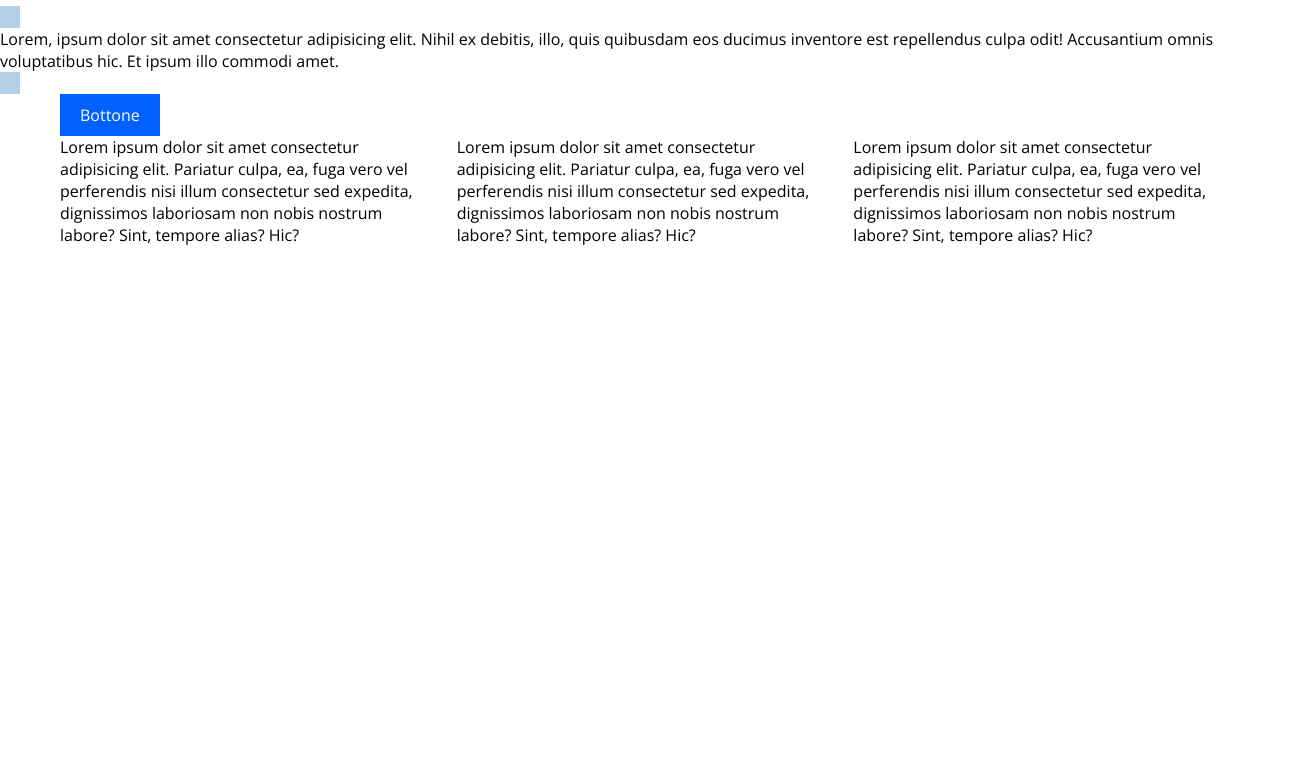
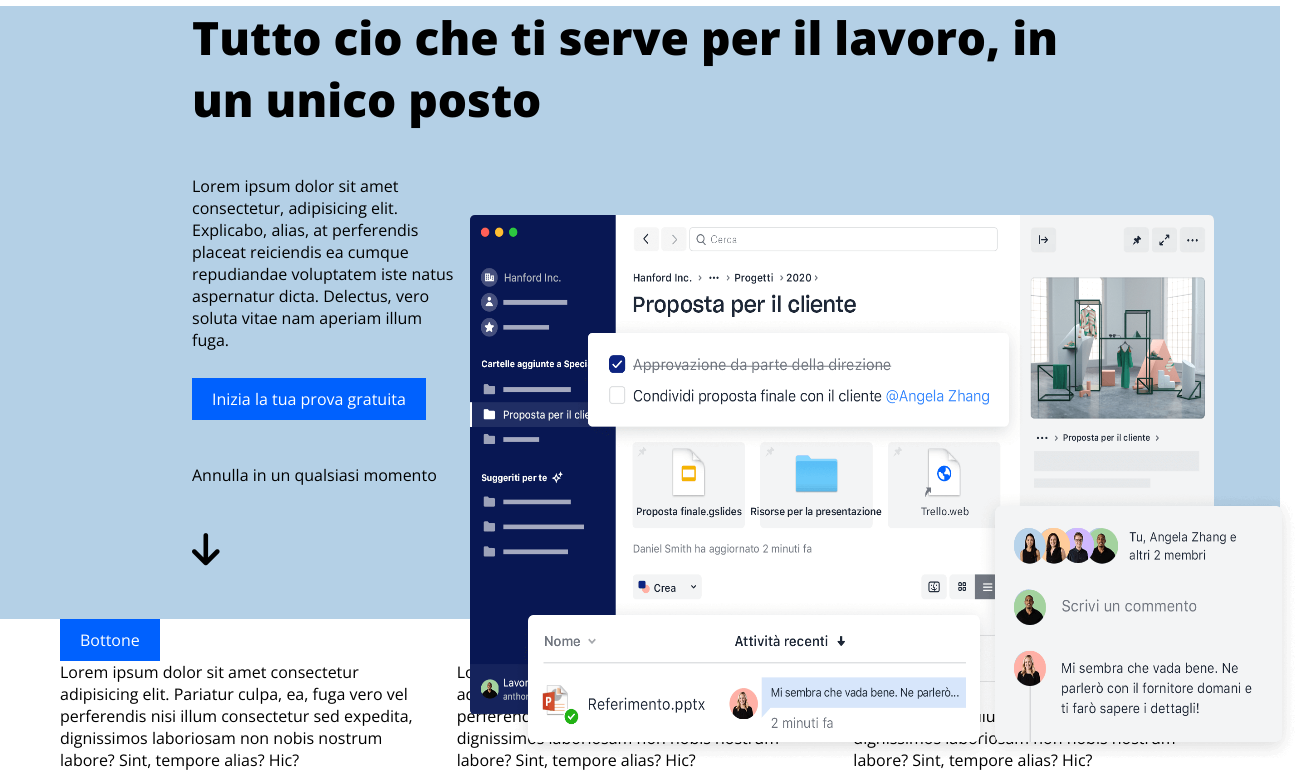
Before and after one commit to DennyRubino/htmlcss-dropbox, a plain HTML site: page index.html in a window 1280 px wide. Shown: the part 74-845 px from the top of the page, 1306 px wide, since content can reach past the window. Before the commit the page ends 800 px from the top, so only its background shows below. Drawn offline with nearby package versions, Linux system fonts and the light colour scheme.

Commit message:
add hero

```diff
--- a/css/style.css
+++ b/css/style.css
@@ -37,13 +37,14 @@
      padding-left: 20px;
     padding-right: 20px;
 }
-.container-hero {
-    max-width: 1200px;
+.container-big {
+    max-width: 100%;
     margin-left: auto;
     margin-right: auto;
-     padding-left: 20px;
-    padding-right: 20px;
-    background-color: #B4D0E6;
+     padding-left: 15%;
+    padding-right: 15%;
+    background-color:#B4D0E6;
+    padding-bottom: 4%;
 }
 nav {
     cursor: pointer;
@@ -72,6 +73,19 @@ header .nav {
     flex-grow: 1;
 }
 
+.minus{max-width: 100%;
+    padding-right: 70%;
+    margin-top: 5%;
+    padding-bottom: 3%;
+}
+.pad-5 {
+    padding-top: 5%;
+    padding-bottom: 5%;
+}
+.arrow {
+    font-size: 230%;
+}
+
 /*----------------
     TYPOGRAPHY
 ------------------*/
@@ -82,9 +96,15 @@ body {
         font-style: normal;
 
 }
+h1 {font-family: "Open Sans", sans-serif;
+    font-size: 46px;
+    font-weight:900;
+    font-style:normal;}
+
 /*----------------
     BACKGROUND
 ------------------*/
+.hero {background-color: #B4D0E6;}
 /*----------------
     BUTTONS
 ------------------*/
@@ -105,6 +125,7 @@ body {
     background-color: #0061FE;
     color: #fff;
 }
+
 
 /*----------------
     HEADER
@@ -144,6 +165,13 @@ header{
 display: flex;
 align-self: center;
 }
+.img-size{width: 68%;
+    height: 68%;
+    position: absolute;
+    left: 34%;
+    top: 36%;
+}
+
 
 /*----------------
     MAIN
--- a/index.html
+++ b/index.html
@@ -17,10 +17,16 @@
 <header>
 <div class="header-container"><div class="header-left"><img class="logo" src="img/logo-small.png" alt="logo"><nav>Perchè Dropbox</nav><nav>Funzioni</nav><nav>Piani e prezzi</nav></div><div class="header-right"><nav>Supporto</nav><nav>Contatta l'ufficio vendite</nav><nav> Accedi</nav><button class="btn btn-large btn-primary">Inizia</button></div>
 </header>
-<hero class="container-hero hero">
-<div class="row">Lorem, ipsum dolor sit amet consectetur adipisicing elit. Nihil ex debitis, illo, quis quibusdam eos ducimus inventore est repellendus culpa odit! Accusantium omnis voluptatibus hic. Et ipsum illo commodi amet.</div>
+<body>
+    <hero>
+    <div class="container-big row">
+    <div class=><h1>Tutto cio che ti serve per il lavoro, in un unico posto</h1>
+    <div><div class="minus">Lorem ipsum dolor sit amet consectetur, adipisicing elit. Explicabo, alias, at perferendis placeat reiciendis ea cumque repudiandae voluptatem iste natus aspernatur dicta. Delectus, vero soluta vitae nam aperiam illum fuga.</div><button class="btn btn-large btn-primary">Inizia la tua prova gratuita</button></div><div class="pad-5">Annulla in un qualsiasi momento</div><i class="fa-solid fa-arrow-down arrow"></i></div>
+    <div><img src="img/jumbo.png" class="img-size"></div>
+</div>
+</div>
 </hero>
-<body>
+</body>
     <div class="container">
         <button class="btn btn-large btn-primary">Bottone</button>
         <div class="row gap-30 products">
```
